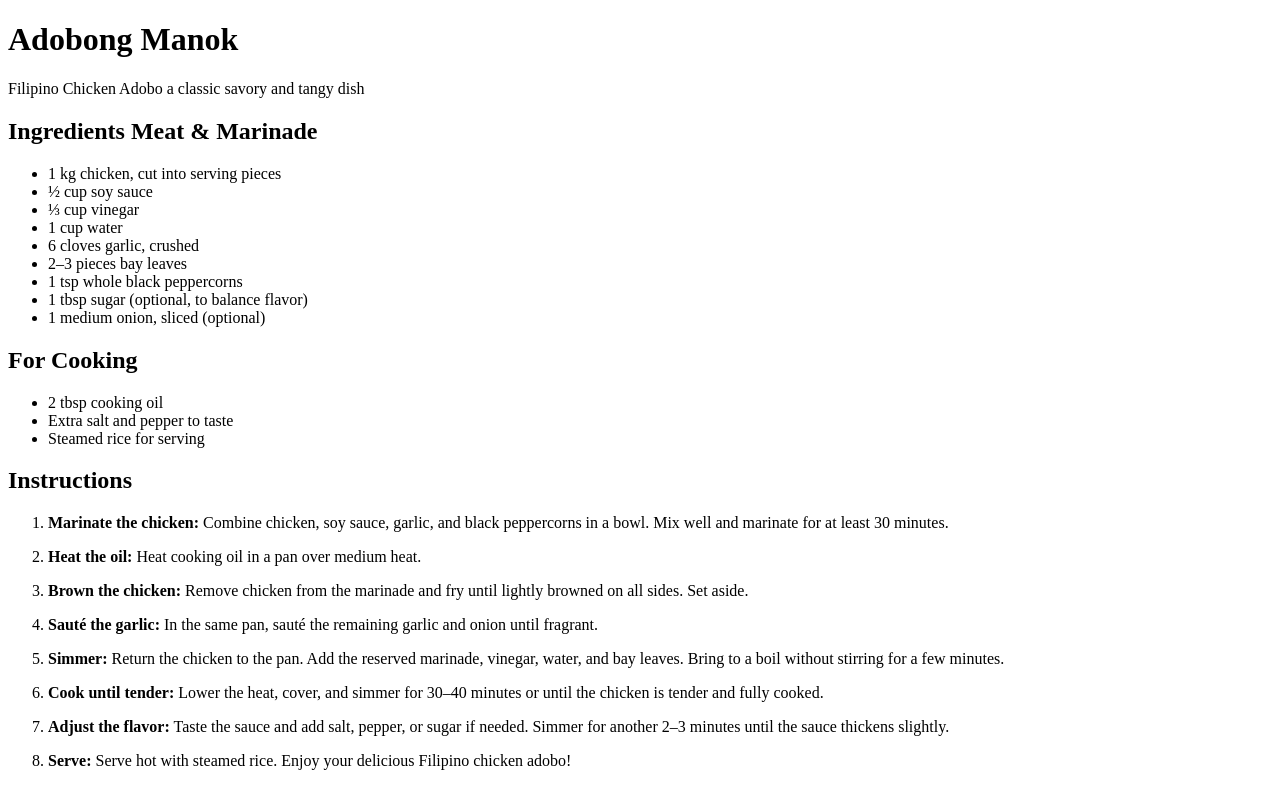
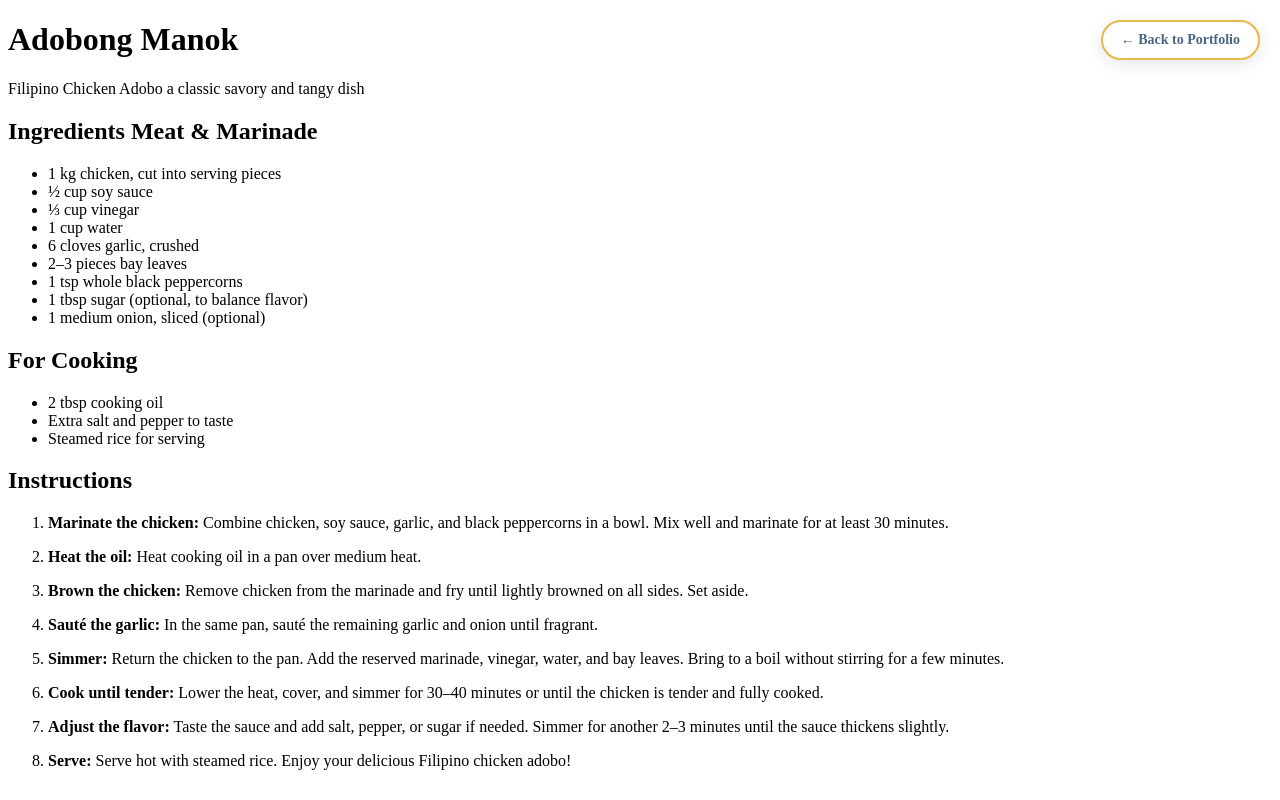
Before and after one commit to imponRusthjadeH/AdoboRecipe, a plain HTML site: page index.html in a window 1280 px wide. Drawn offline with Linux system fonts and the light colour scheme.

Commit message:
Update index.html

```diff
--- a/index.html
+++ b/index.html
@@ -4,8 +4,41 @@
     <meta charset="UTF-8">
     <title>Adobong Manok (Filipino Chicken Adobo)</title>
 </head>
+    <style>
+ /* BACK TO PORTFOLIO BUTTON (Top Right Floating Badge / Nav Button) */
+    .back-btn {
+      position: fixed;
+      top: 20px;
+      right: 20px;
+      z-index: 100;
+      display: inline-flex;
+      align-items: center;
+      gap: 8px;
+      background: #ffffff;
+      color: #486581;
+      text-decoration: none;
+      font-weight: bold;
+      font-size: clamp(12px, 1.6vw, 14px);
+      padding: 10px 18px;
+      border-radius: 9999px;
+      border: 2px solid #e6b94a;
+      box-shadow: 0 4px 16px rgba(71, 85, 105, 0.15);
+      transition: all 0.2s ease;
+    }
+    .back-btn:hover {
+      background: #e6b94a;
+      color: #ffffff;
+      transform: translateY(-2px);
+      box-shadow: 0 6px 20px rgba(180, 134, 40, 0.3);
+    }
+    .back-btn:active {
+      transform: translateY(0);
+    }
+    </style>
 <body>
-
+<a class="back-btn" href="https://imponrusthjadeh.github.io/FinalProject/#projects" title="Back to Portfolio">
+<span>← Back to Portfolio</span>
+</a>
 <h1>Adobong Manok</h1>
 <p>Filipino Chicken Adobo  a classic savory and tangy dish</p>
 
```
